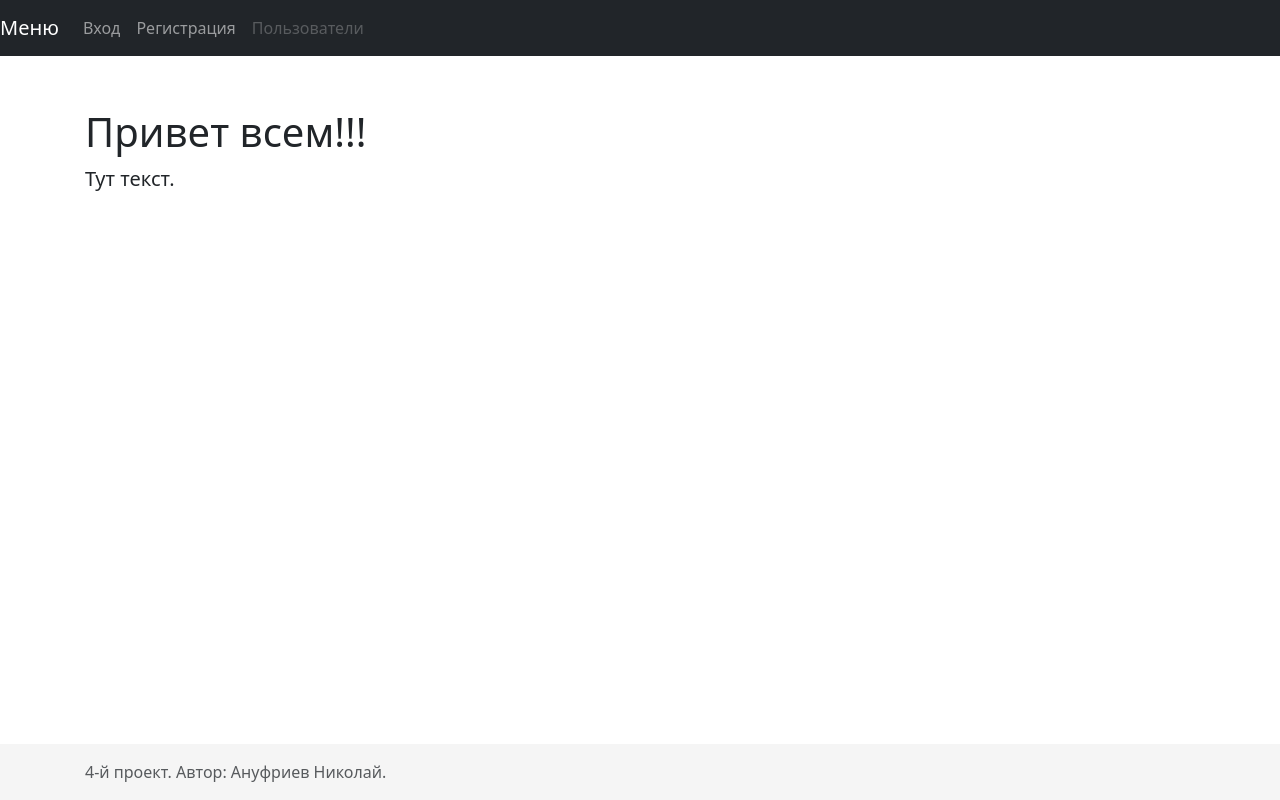
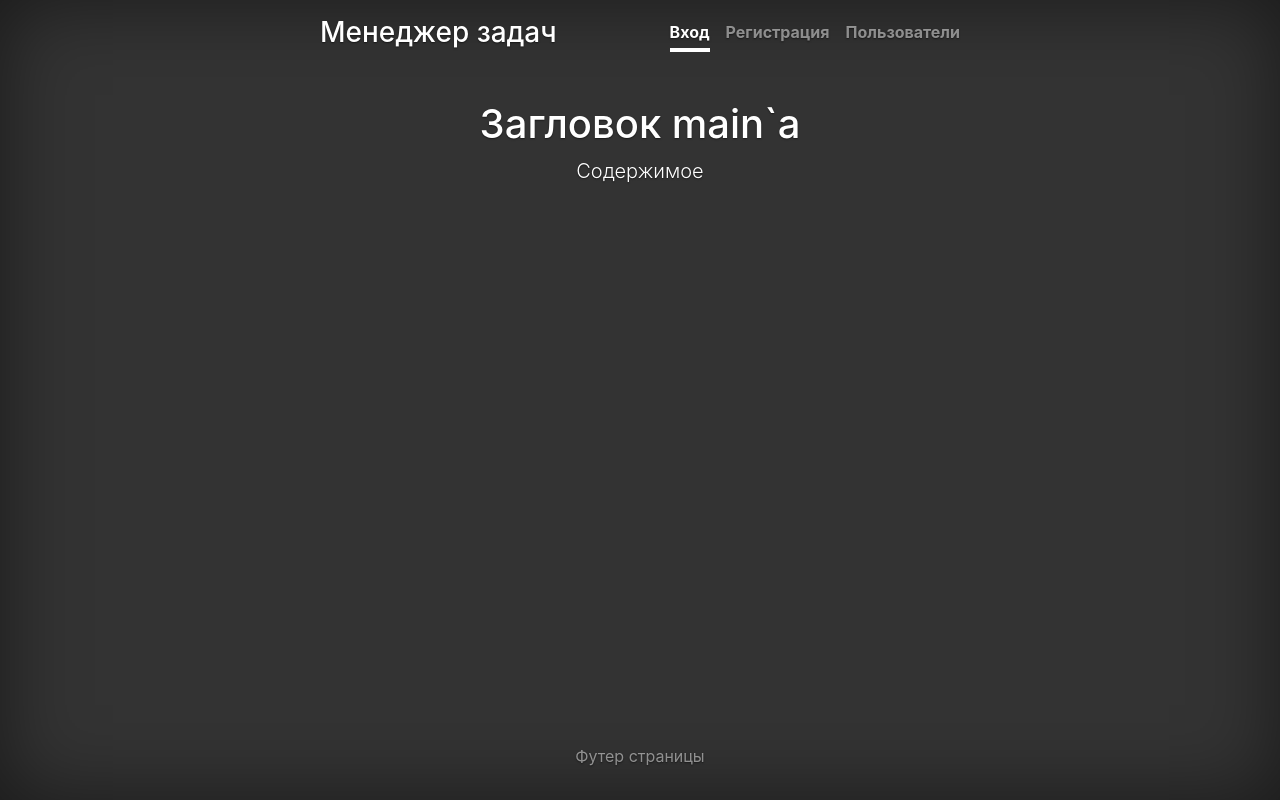
Before and after one commit to sch0nik/python-project-lvl4, a Django app: page / in a window 1280 px wide. Run offline with Django 4.2, Linux system fonts and the light colour scheme; some libraries are stand-ins or nearby versions.

Commit message:
Добавлен django-bootstrap4, шаблон из bootstrap

```diff
--- /dev/null
+++ b/fourth/templates/cover.css
@@ -0,0 +1,106 @@
+/*
+ * Globals
+ */
+
+/* Links */
+a,
+a:focus,
+a:hover {
+  color: #fff;
+}
+
+/* Custom default button */
+.btn-secondary,
+.btn-secondary:hover,
+.btn-secondary:focus {
+  color: #333;
+  text-shadow: none; /* Prevent inheritance from `body` */
+  background-color: #fff;
+  border: .05rem solid #fff;
+}
+
+
+/*
+ * Base structure
+ */
+
+html,
+body {
+  height: 100%;
+  background-color: #333;
+}
+
+body {
+  display: -ms-flexbox;
+  display: flex;
+  color: #fff;
+  text-shadow: 0 .05rem .1rem rgba(0, 0, 0, .5);
+  box-shadow: inset 0 0 5rem rgba(0, 0, 0, .5);
+}
+
+.cover-container {
+  max-width: 42em;
+}
+
+
+/*
+ * Header
+ */
+.masthead {
+  margin-bottom: 2rem;
+}
+
+.masthead-brand {
+  margin-bottom: 0;
+}
+
+.nav-masthead .nav-link {
+  padding: .25rem 0;
+  font-weight: 700;
+  color: rgba(255, 255, 255, .5);
+  background-color: transparent;
+  border-bottom: .25rem solid transparent;
+}
+
+.nav-masthead .nav-link:hover,
+.nav-masthead .nav-link:focus {
+  border-bottom-color: rgba(255, 255, 255, .25);
+}
+
+.nav-masthead .nav-link + .nav-link {
+  margin-left: 1rem;
+}
+
+.nav-masthead .active {
+  color: #fff;
+  border-bottom-color: #fff;
+}
+
+@media (min-width: 48em) {
+  .masthead-brand {
+    float: left;
+  }
+  .nav-masthead {
+    float: right;
+  }
+}
+
+
+/*
+ * Cover
+ */
+.cover {
+  padding: 0 1.5rem;
+}
+.cover .btn-lg {
+  padding: .75rem 1.25rem;
+  font-weight: 700;
+}
+
+
+/*
+ * Footer
+ */
+.mastfoot {
+  color: rgba(255, 255, 255, .5);
+}
--- a/fourth/templates/index.html
+++ b/fourth/templates/index.html
@@ -1,18 +1,15 @@
 <!doctype html>
-<html lang="en" class="h-100">
+{% load i18n %}
+<html lang="ru">
   <head>
+    {% load bootstrap4 %}
+    {% bootstrap_css %}
     <meta charset="utf-8">
     <meta name="viewport" content="width=device-width, initial-scale=1, shrink-to-fit=no">
     <meta name="description" content="">
-    <meta name="author" content="Mark Otto, Jacob Thornton, and Bootstrap contributors">
-    <meta name="generator" content="Jekyll v4.1.1">
-    <title>Sticky Footer Navbar Template · Bootstrap</title>
-
-    <link rel="canonical" href="https://getbootstrap.com/docs/4.5/examples/sticky-footer-navbar/">
+    <title>{% translate "Менеджер задач" %}</title>
 
     <!-- Bootstrap core CSS -->
-<link href="../assets/dist/css/bootstrap.min.css" rel="stylesheet">
-
     <style>
       .bd-placeholder-img {
         font-size: 1.125rem;
@@ -30,47 +27,32 @@
       }
     </style>
     <!-- Custom styles for this template -->
-    <link href="sticky-footer-navbar.css" rel="stylesheet">
+    <link href="cover.css" rel="stylesheet">
   </head>
-  <body class="d-flex flex-column h-100">
-    <header>
-  <!-- Fixed navbar -->
-  <nav class="navbar navbar-expand-md navbar-dark fixed-top bg-dark">
-    <a class="navbar-brand" href="#">Меню</a>
-    <button class="navbar-toggler" type="button" data-toggle="collapse" data-target="#navbarCollapse" aria-controls="navbarCollapse" aria-expanded="false" aria-label="Toggle navigation">
-      <span class="navbar-toggler-icon"></span>
-    </button>
-    <div class="collapse navbar-collapse" id="navbarCollapse">
-      <ul class="navbar-nav mr-auto">
-        <li class="nav-item active">
-          <a class="nav-link" href="#">Вход</a>
-        </li>
-        <li class="nav-item">
-          <a class="nav-link" href="#">Регистрация</a>
-        </li>
-        <li class="nav-item">
-          <a class="nav-link disabled" href="#" tabindex="-1" aria-disabled="true">Пользователи</a>
-        </li>
-      </ul>
+  <body class="text-center">
+    <div class="cover-container d-flex w-100 h-100 p-3 mx-auto flex-column">
+  <header class="masthead mb-5">
+    <div class="inner">
+      <h3 class="masthead-brand">{% translate "Менеджер задач" %}</h3>
+      <nav class="nav nav-masthead justify-content-center">
+        <a class="nav-link active" href="#">{% translate "Вход" %}</a>
+        <a class="nav-link" href="#">{% translate "Регистрация" %}</a>
+        <a class="nav-link" href="#">{% translate "Пользователи" %}</a>
+      </nav>
     </div>
-  </nav>
-</header>
+  </header>
 
-<!-- Begin page content -->
-<main role="main" class="flex-shrink-0">
-  <div class="container">
-    <h1 class="mt-5">Привет всем!!!</h1>
-    <p class="lead">
-      Тут текст.
-    </p>
-  </div>
-</main>
+  <main role="main" class="inner cover">
+    <h1 class="cover-heading">{% translate "Загловок main`a" %}</h1>
+    <p class="lead">{% translate "Содержимое" %}</p>
+  </main>
 
-<footer class="footer mt-auto py-3">
-  <div class="container">
-    <span class="text-muted">4-й проект. Автор: Ануфриев Николай.</span>
-  </div>
-</footer>
-<script src="https://code.jquery.com/jquery-3.5.1.slim.min.js" integrity="sha384-DfXdz2htPH0lsSSs5nCTpuj/zy4C+OGpamoFVy38MVBnE+IbbVYUew+OrCXaRkfj" crossorigin="anonymous"></script>
-      <script>window.jQuery || document.write('<script src="../assets/js/vendor/jquery.slim.min.js"><\/script>')</script><script src="../assets/dist/js/bootstrap.bundle.min.js"></script>
+  <footer class="mastfoot mt-auto">
+    <div class="inner">
+      <p>{% translate "Футер страницы" %}</p>
+    </div>
+  </footer>
+</div>
+{% bootstrap_javascript jquery='full' %}
+</body>
 </html>
--- a/fourth/templates/sticky-footer-navbar.css
+++ /dev/null
@@ -1,20 +0,0 @@
-/* Custom page CSS
--------------------------------------------------- */
-/* Not required for template or sticky footer method. */
-
-main > .container {
-  padding: 60px 15px 0;
-}
-
-.footer {
-  background-color: #f5f5f5;
-}
-
-.footer > .container {
-  padding-right: 15px;
-  padding-left: 15px;
-}
-
-code {
-  font-size: 80%;
-}
```
